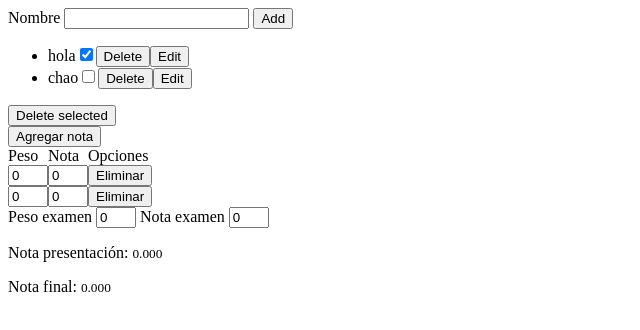
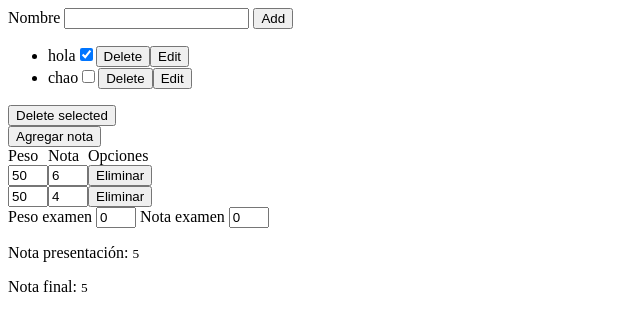
Before and after one commit to BlueKraken/Planner, a website with bundled scripts: page src/index.html in a window 1280 px wide. Shown: the full height of the page, 0-640 px from the left. Built offline with nearby package versions, Linux system fonts and the light colour scheme.

Commit message:
separacion de vista con viewmodel

```diff
--- a/src/index.html
+++ b/src/index.html
@@ -6,7 +6,7 @@
 
   <title>Mi bello sitio</title>
   <script src="main.js" type="module"></script>
-  <script src="notebook-component/notebook.js" type="module"></script>
+  <script src="notebook-component/main.js" type="module"></script>
   <link href="main.css" rel="stylesheet">
   <link href="califications.css" rel="stylesheet">
 </head>
--- /dev/null
+++ b/src/notebook-component/main.js
@@ -0,0 +1,3 @@
+import { init } from './view';
+
+document.addEventListener('DOMContentLoaded', init);
--- a/src/notebook-component/notebook.js
+++ b/src/notebook-component/notebook.js
@@ -1,10 +1,9 @@
 import { Calification } from './calification.js'
-import { html, render } from '../../node_modules/lit-html/lit-html.js';
 
 const notebook = {
   califications: [
-    new Calification(),
-    new Calification()
+    new Calification(50, 6),
+    new Calification(50, 4)
   ],
   exam: new Calification(),
   get presentation() {
@@ -20,139 +19,63 @@ const notebook = {
   }
 }
 
-window.setExamScore = value => {
-  notebook.exam.score = value * 1;
-  renderTotalScore();
-}
+export const notebookViewModel = {
+  parentContainer: document.getElementById(
+    'califications-container'),
 
-window.setExamWeight = value => {
-  notebook.exam.weight = value * 1;
-  renderTotalScore();
-}
+  set examScore(value) {
+    notebook.exam.score = value * 1;
+    renderTotalScore();
+  },
 
-window.onAddCalificationClick = () => {
-  notebook.califications.push(new Calification());
-  renderCalifications();
-}
+  set examWeight(value) {
+    notebook.exam.weight = value * 1;
+    renderTotalScore();
+  },
 
-const init = () => {
-  render(
-    markup(notebook),
-    document.getElementById('califications-container'));
-  renderCalifications();
-  renderTotals();
-}
+  get califications() { return notebook.califications; },
 
-const calificationsGridContainer = () =>
-  document.querySelector('#califications-container .grid-container');
+  get exam() { return notebook.exam; },
 
-const renderTotalScore = () => {
-  document.getElementById('total-score').innerText =
-  notebook.totalScore.toFixed(3);
-}
+  get presentation() { return notebook.presentation; },
 
-const renderCalifications = () => {
-  calificationsGridContainer()
-  .querySelectorAll(':not(.grid-header)')
-  .forEach(e => e.remove());
+  get totalScore() { return notebook.totalScore; },
 
-  notebook.califications.forEach((_c, i) => {
-    calificationRow(notebook, i).forEach(col => {
-      calificationsGridContainer().appendChild(col);
-    });
-  });
-}
+  addCalification() {
+    notebook.califications.push(new Calification());
+    this.renderCalifications();
+  },
 
-function renderTotals() {
-  renderPresentationScore();
-  renderTotalScore();
-}
+  changeCalificationWeight(key, value) {
+    notebook.califications[key].weight = value * 1;
+    this.renderTotals();
+  },
 
-const renderPresentationScore = () => {
-  document.getElementById('presentation-score').innerText =
-  notebook.presentation.score.toFixed(3);
-}
+  changeCalificationScore(key, value) {
+    notebook.califications[key].score = value * 1;
+    this.renderTotals();
+  },
 
-const gridHeader = html`
-<div class="grid-item grid-header">Peso</div>
-<div class="grid-item grid-header">Nota</div>
-<div class="grid-item grid-header">Opciones</div>
-`
+  deleteCalification(key) {
+    state.califications.splice(key, 1);
+    this.renderCalifications();
+    this.renderTotals();
+  },
 
-const markup = state => html`
-<button onclick="onAddCalificationClick()">
-Agregar nota
-</button>
+  renderTotals() {
+    this.renderPresentationScore();
+    this.renderTotalScore();
+  },
 
-<div class="grid-container">
-${gridHeader}
-</div>
+  renderTotalScore () {
+    parentContainer.querySelector('#total-score').innerText =
+    notebookViewModel.totalScore.toFixed(3);
+  },
 
-<label for="exam-weight">Peso examen</label>
-<input
-type="number"
-min="0"
-name="exam-weigth"
-value="${state.exam.weight}"
-oninput="setExamWeight(this.value)">
-
-<label for="exam-score">Nota examen</label>
-<input
-type="number"
-min="0"
-name="exam-score"
-value="${state.exam.score}"
-step="0.1"
-oninput="setExamScore(this.value)">
-
-<p>Nota presentación:
-<small id='presentation-score'>${state.presentation.score}</small>
-</p>
-
-<p>Nota final:
-<small id='total-score'>${state.totalScore}</small>
-</p>
-`
-
-const calificationRow = (state, key) => {
-  const calification = state.califications[key];
-
-  const weightInputEl = document.createElement('input');
-  weightInputEl.classList.add('grid-item');
-  weightInputEl.setAttribute('type', 'number');
-  weightInputEl.setAttribute('min', '0');
-  weightInputEl.setAttribute('value', calification.weight);
-  weightInputEl.addEventListener('input', _ => {
-    state.califications[key].weight = weightInputEl.value * 1;
-    renderTotals();
-  });
-
-  const scoreInputEl = document.createElement('input');
-  scoreInputEl.classList.add('grid-item');
-  scoreInputEl.setAttribute('type', 'number');
-  scoreInputEl.setAttribute('min', '0');
-  scoreInputEl.setAttribute('step', '0.1');
-  scoreInputEl.setAttribute('value', calification.score);
-  scoreInputEl.addEventListener('input', _ => {
-    state.califications[key].score = scoreInputEl.value * 1;
-    renderTotals();
-  });
-
-  const deleteButtonEl = document.createElement('button');
-  deleteButtonEl.classList.add('grid-item');
-  deleteButtonEl.textContent = 'Eliminar';
-  deleteButtonEl.onclick = _ => {
-    state.califications.splice(key, 1);
-    renderCalifications();
-    renderTotals();
+  renderPresentationScore() {
+    parentContainer.querySelector('#presentation-score').innerText =
+    notebookViewModel.presentation.score.toFixed(3);
   }
-
-  return [
-    weightInputEl,
-    scoreInputEl,
-    deleteButtonEl,
-  ];
 }
 
 window.printState = () => console.log(notebook);
-document.addEventListener('DOMContentLoaded', init)
--- /dev/null
+++ b/src/notebook-component/view.js
@@ -0,0 +1,99 @@
+import { notebookViewModel } from './notebook.js';
+import { html, render } from '../../node_modules/lit-html/lit-html.js';
+
+const calificationsGridContainer = () =>
+   notebookViewModel.parentContainer.querySelector('.grid-container');
+
+const renderCalifications = () => {
+    calificationsGridContainer()
+    .querySelectorAll(':not(.grid-header)')
+    .forEach(e => e.remove());
+
+    notebookViewModel.califications.forEach((_c, i) => {
+        calificationRow(i).forEach(col => {
+            calificationsGridContainer().appendChild(col);
+        });
+    });
+}
+
+const gridHeader = html`
+<div class="grid-item grid-header">Peso</div>
+<div class="grid-item grid-header">Nota</div>
+<div class="grid-item grid-header">Opciones</div>
+`
+
+const markup = html`
+<button onclick="notebookViewModel.addCalification()">
+Agregar nota
+</button>
+
+<div class="grid-container">
+${gridHeader}
+</div>
+
+<label for="exam-weight">Peso examen</label>
+<input
+type="number"
+min="0"
+name="exam-weigth"
+value="${notebookViewModel.exam.weight}"
+oninput="notebookViewModel.examWeight(this.value)">
+
+<label for="exam-score">Nota examen</label>
+<input
+type="number"
+min="0"
+name="exam-score"
+value="${notebookViewModel.exam.score}"
+step="0.1"
+oninput="notebookViewModel.examScore(this.value)">
+
+<p>Nota presentación:
+<small id='presentation-score'>${notebookViewModel.presentation.score}</small>
+</p>
+
+<p>Nota final:
+<small id='total-score'>${notebookViewModel.totalScore}</small>
+</p>
+`
+
+const calificationRow = key => {
+    const calification = notebookViewModel.califications[key];
+
+    const weightInputEl = document.createElement('input');
+    weightInputEl.classList.add('grid-item');
+    weightInputEl.setAttribute('type', 'number');
+    weightInputEl.setAttribute('min', '0');
+    weightInputEl.setAttribute('value', calification.weight);
+    weightInputEl.addEventListener('input', _ => {
+        notebookViewModel.changeCalificationWeight(key, weightInputEl.value);
+    });
+
+    const scoreInputEl = document.createElement('input');
+    scoreInputEl.classList.add('grid-item');
+    scoreInputEl.setAttribute('type', 'number');
+    scoreInputEl.setAttribute('min', '0');
+    scoreInputEl.setAttribute('step', '0.1');
+    scoreInputEl.setAttribute('value', calification.score);
+    scoreInputEl.addEventListener('input', _ => {
+        notebookViewModel.changeCalificationWeight(key, weightInputEl.value);
+    });
+
+    const deleteButtonEl = document.createElement('button');
+    deleteButtonEl.classList.add('grid-item');
+    deleteButtonEl.textContent = 'Eliminar';
+    deleteButtonEl.onclick = _ => {
+        notebookViewModel.deleteCalification(key)
+    }
+
+    return [
+        weightInputEl,
+        scoreInputEl,
+        deleteButtonEl,
+    ];
+}
+
+export function init() {
+    render(markup, notebookViewModel.parentContainer);
+    renderCalifications();
+}
```
